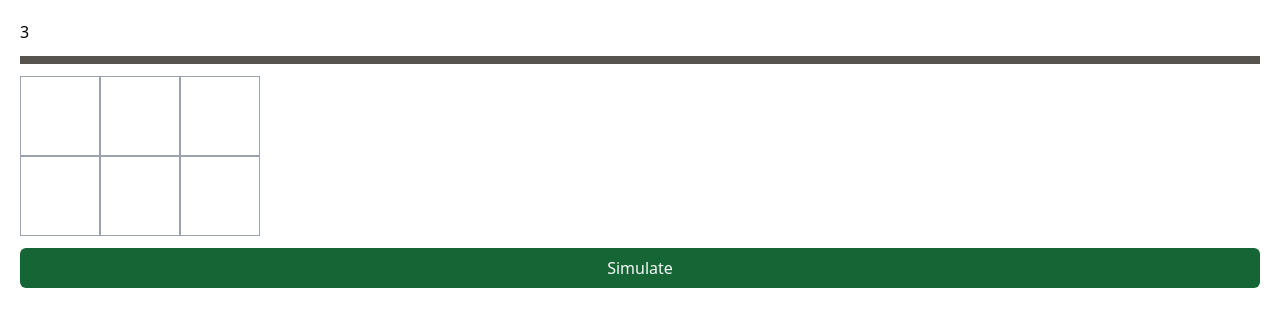
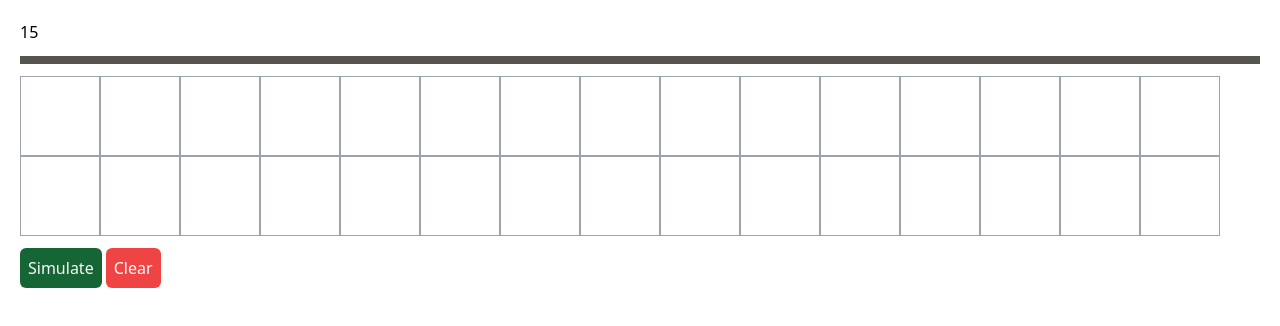
Before and after one commit to vanutp/OpenOlymp2021TaskBVisualizer, a Vue app: page / in a window 1280 px wide. Shown: the top 326 px of the page. Built offline with nearby package versions, Linux system fonts and the light colour scheme.

Commit message:
clear button, default width = 15

```diff
--- a/src/App.vue
+++ b/src/App.vue
@@ -27,12 +27,20 @@
         :clickable="true"
       />
     </div>
+    <div class="flex flex-row gap-1">
       <button
         class="bg-green-800 rounded-md text-gray-50 p-2"
         @click="simulate"
       >
         Simulate
       </button>
+      <button
+        class="bg-red-500 rounded-md text-white p-2"
+        @click="history = []"
+      >
+        Clear
+      </button>
+    </div>
   </div>
 </template>
 
@@ -41,8 +49,8 @@ import { computed, ref, watch } from 'vue'
 import Frame from './Frame.vue'
 
 const history = ref([])
-const current = ref([0, 0, 0])
-const width = ref(3)
+const current = ref(new Array(15).fill(0))
+const width = ref(15)
 
 function onFieldClick(i, selected) {
   current.value[i] += selected ? 1 : -1
```
Lines whose indentation alone changed are shown as unchanged.
